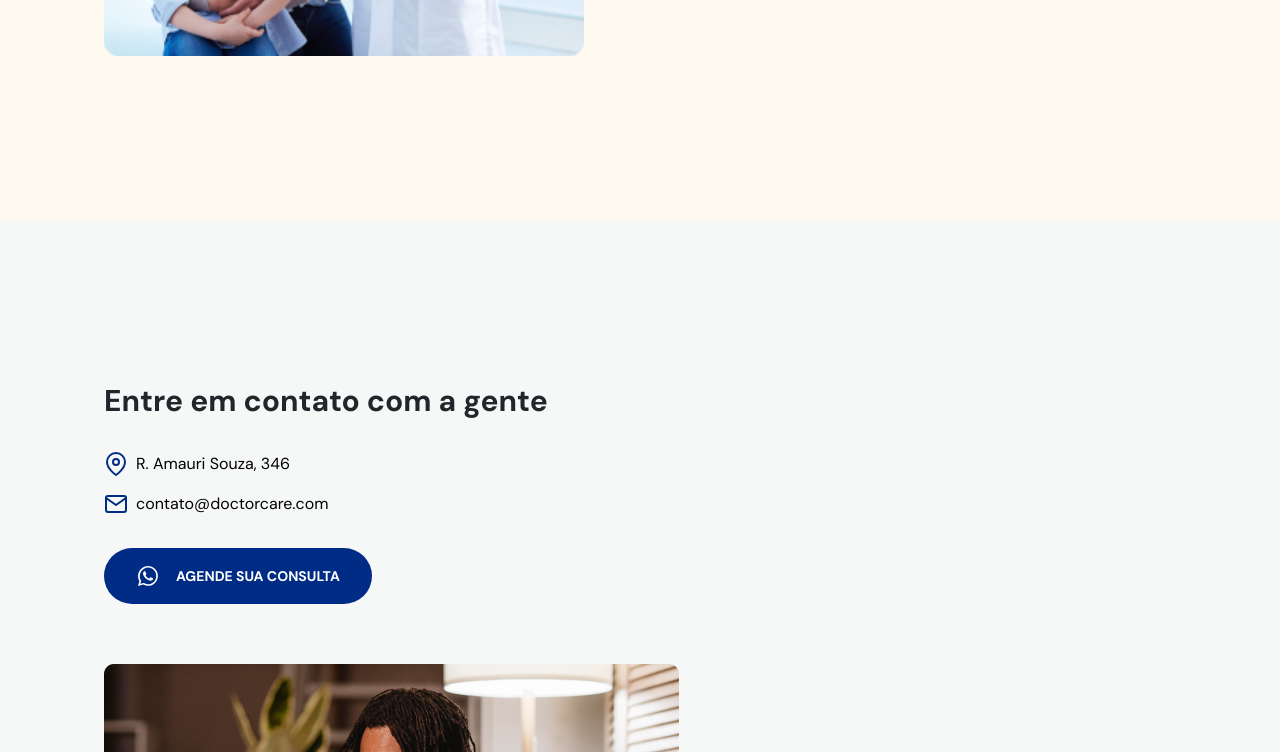
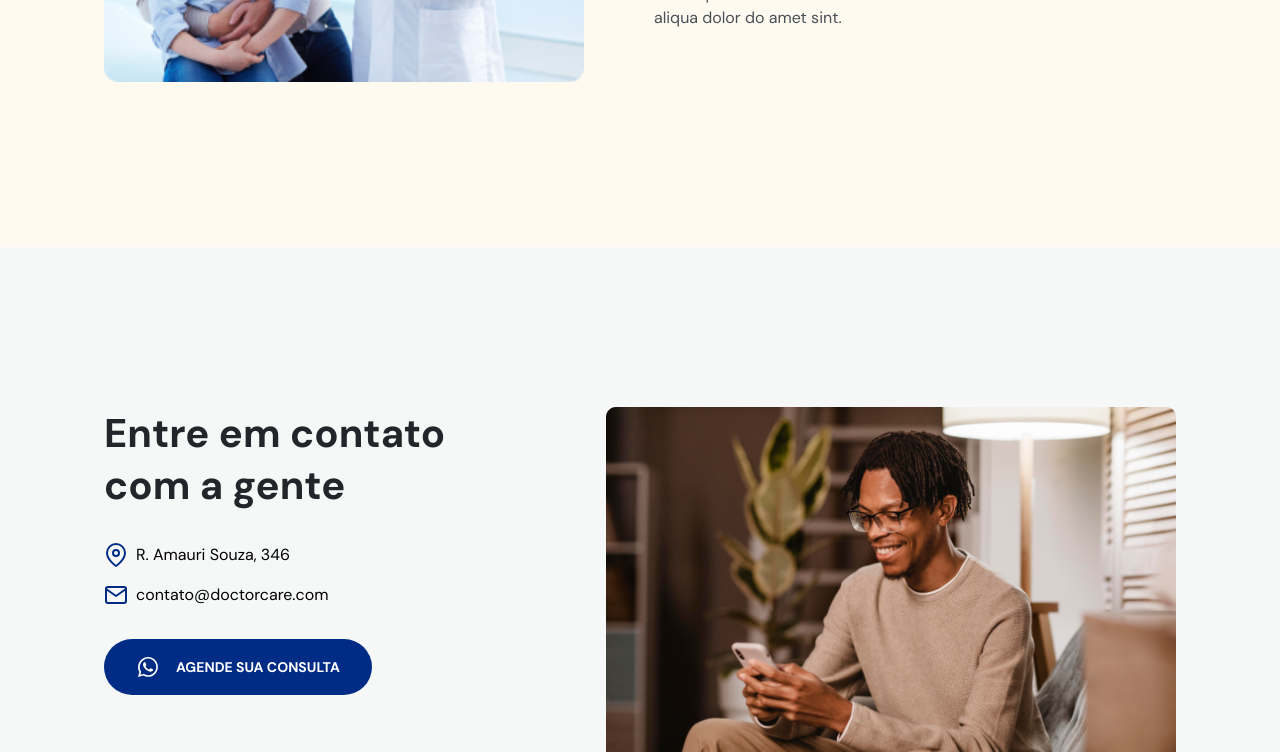
Before and after one commit to rdg-404/NLW, a plain HTML site: page index.html in a window 1280 px wide. Shown: the part 2048-2800 px from the top of the page. Drawn offline with nearby package versions, Linux system fonts and the light colour scheme.

Commit message:
contact css config

```diff
--- a/index.html
+++ b/index.html
@@ -237,6 +237,7 @@
 
     <section id="contact">
         <div class="wrapper">
+            <div class="col-a">
                 <header>
                     <h2>Entre em contato com a gente</h2>
                  </header>
@@ -269,9 +270,14 @@
 
                     Agende sua consulta
                 </a>
+            </div>
 
+            <div class="col-b">
                 <img src="assets/image-contact.png" alt="Homem com celular na mão">
             </div>
+        </div>
+
+
     </section>
 
 
--- a/style.css
+++ b/style.css
@@ -536,7 +536,7 @@ footer p{
         padding-block: 16rem;
     }
 
-    section h2{
+    section header h2{
         font-size: 4rem;
         line-height: 5.2rem;
     }
@@ -789,4 +789,18 @@ footer p{
       }
 
 
+
+       /*=====================CONTACT=================*/
+
+       #contact .wrapper{
+           grid-template-columns: 1fr 57rem;
+           grid-template-areas: 'X Y';
+       }
+
+       #contact h2{
+           width: 40.4rem;
+       }
+
+
+
 }
```
Lines whose indentation alone changed are shown as unchanged.
